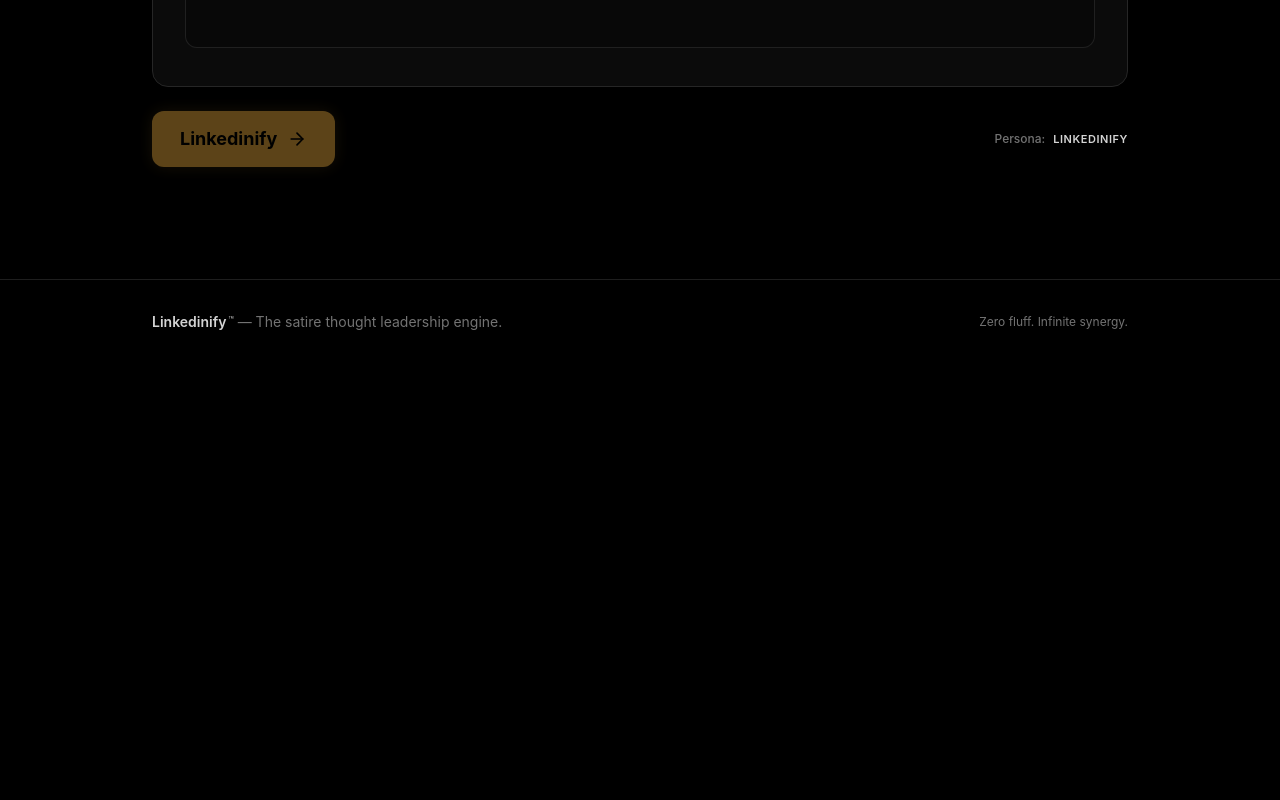
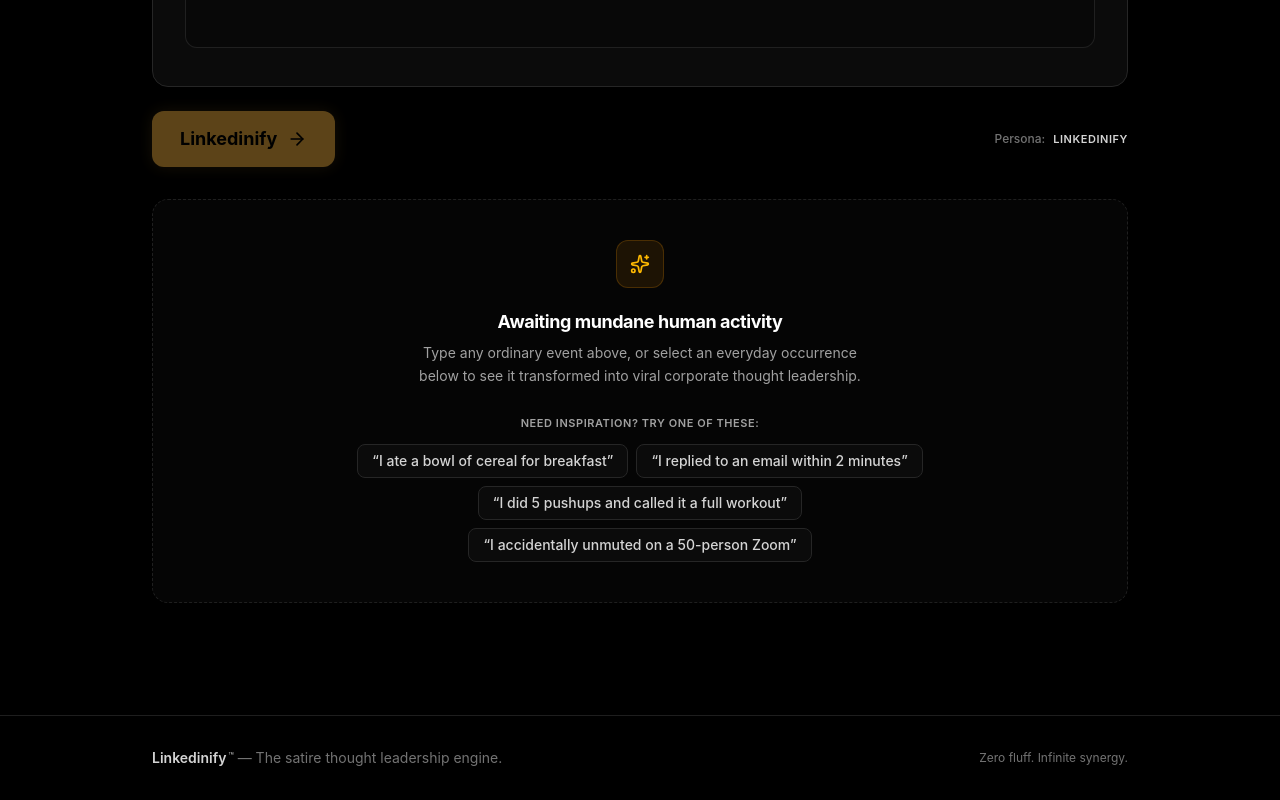
Before and after one commit to Thushar070/Linkify, a Next.js app: page / in a window 1280 px wide. Shown: the part 591-1391 px from the top of the page. Before the commit the page ends 955 px from the top, so only its background shows below. Built offline with nearby package versions, Linux system fonts and the light colour scheme.

Commit message:
added empty state view and soft validation for short inputs

```diff
--- a/app/api/generate/route.ts
+++ b/app/api/generate/route.ts
@@ -30,7 +30,7 @@
       mode?: unknown;
     };
 
-    // 1. Validate sentence presence and type
+    // 1. Validate sentence presence and minimum length
     if (typeof sentence !== "string" || sentence.trim().length === 0) {
       return NextResponse.json(
         { error: "Please enter a sentence to Linkedinify." },
@@ -40,7 +40,17 @@
 
     const trimmedSentence = sentence.trim();
 
-    // 2. Validate input length to prevent token abuse
+    if (trimmedSentence.length < 5) {
+      return NextResponse.json(
+        {
+          error:
+            "Please provide a bit more detail (at least 5 characters) so we have something to synergize with.",
+        },
+        { status: 400 }
+      );
+    }
+
+    // 2. Validate input maximum length to prevent token abuse
     if (trimmedSentence.length > 500) {
       return NextResponse.json(
         { error: "Input is too long. Please keep it under 500 characters." },
--- a/app/page.tsx
+++ b/app/page.tsx
@@ -6,6 +6,7 @@
 import GenerateButton from "@/components/GenerateButton";
 import LinkedInPostCard from "@/components/LinkedInPostCard";
 import LoadingState from "@/components/LoadingState";
+import EmptyState from "@/components/EmptyState";
 import AmbientNetwork3D from "@/components/AmbientNetwork3D";
 import { AlertCircle, RotateCcw } from "lucide-react";
 
@@ -117,7 +118,7 @@
               <GenerateButton
                 onClick={handleGenerate}
                 loading={isLoading}
-                disabled={!sentence.trim()}
+                disabled={sentence.trim().length < 5}
                 text={hasGenerated ? "Regenerate Post" : "Linkedinify"}
               />
 
@@ -126,7 +127,7 @@
                   type="button"
                   onClick={handleReset}
                   disabled={isLoading}
-                  className="px-5 py-3.5 rounded-xl border border-neutral-800 bg-surface text-neutral-300 hover:text-white hover:bg-surface-hover text-sm sm:text-base font-semibold inline-flex items-center justify-center gap-2 transition-colors cursor-pointer"
+                  className="px-5 py-3.5 rounded-xl border border-neutral-800 bg-surface text-neutral-300 hover:text-white hover:bg-surface-hover text-sm sm:text-base font-semibold inline-flex items-center justify-center gap-2 transition-colors cursor-pointer focus-visible:outline-hidden focus-visible:ring-2 focus-visible:ring-amber-500/80 focus-visible:ring-offset-2 focus-visible:ring-offset-black"
                 >
                   <RotateCcw className="w-4 h-4 text-neutral-400" />
                   <span>Reset</span>
@@ -146,18 +147,20 @@
         {/* Error notification banner */}
         {error && (
           <section
-            className="p-5 rounded-xl border border-neutral-800 bg-neutral-950 text-neutral-200 flex items-start sm:items-center justify-between gap-4 text-sm sm:text-base animate-slide-up-fade shadow-lg"
+            className="p-4 sm:p-5 rounded-xl border border-amber-500/20 bg-amber-950/20 text-neutral-200 flex items-start sm:items-center justify-between gap-4 text-sm sm:text-base animate-slide-up-fade shadow-lg"
             role="alert"
           >
-            <div className="flex items-center gap-3">
-              <AlertCircle className="w-5 h-5 text-amber-500 shrink-0" />
-              <span>{error}</span>
+            <div className="flex items-center gap-3 min-w-0">
+              <div className="w-8 h-8 rounded-lg bg-amber-500/10 border border-amber-500/30 flex items-center justify-center shrink-0">
+                <AlertCircle className="w-4 h-4 text-amber-400" />
+              </div>
+              <span className="text-neutral-200 text-sm sm:text-base font-medium leading-relaxed">{error}</span>
             </div>
             <button
               type="button"
               onClick={handleGenerate}
-              disabled={isLoading}
-              className="text-xs sm:text-sm font-bold text-accent hover:underline shrink-0 cursor-pointer disabled:opacity-50"
+              disabled={isLoading || sentence.trim().length < 5}
+              className="px-3 py-1.5 rounded-lg border border-amber-500/30 bg-amber-500/10 hover:bg-amber-500/20 text-amber-300 text-xs sm:text-sm font-semibold transition-colors cursor-pointer shrink-0 disabled:opacity-50 focus-visible:outline-hidden focus-visible:ring-2 focus-visible:ring-amber-500/80 focus-visible:ring-offset-2 focus-visible:ring-offset-black"
             >
               Try again
             </button>
@@ -184,6 +187,16 @@
             />
           </section>
         )}
+
+        {/* Empty State before any generation has occurred */}
+        {!isLoading && !hasGenerated && (
+          <EmptyState
+            onSelectPrompt={(selectedPrompt) => {
+              setSentence(selectedPrompt);
+              setError(null);
+            }}
+          />
+        )}
       </main>
 
       {/* Footer */}
--- /dev/null
+++ b/components/EmptyState.tsx
@@ -0,0 +1,56 @@
+"use client";
+
+import React from "react";
+import { Sparkles } from "lucide-react";
+
+interface EmptyStateProps {
+  onSelectPrompt: (prompt: string) => void;
+}
+
+const SAMPLE_PROMPTS = [
+  "I ate a bowl of cereal for breakfast",
+  "I replied to an email within 2 minutes",
+  "I did 5 pushups and called it a full workout",
+  "I accidentally unmuted on a 50-person Zoom",
+];
+
+export default function EmptyState({ onSelectPrompt }: EmptyStateProps) {
+  return (
+    <section
+      className="border border-dashed border-neutral-800/80 bg-[#090909]/60 rounded-2xl p-6 sm:p-10 text-center space-y-5 animate-slide-up-fade"
+      aria-label="Empty State and Prompt Suggestions"
+    >
+      <div className="inline-flex items-center justify-center w-12 h-12 rounded-xl bg-amber-500/10 border border-amber-500/20 text-amber-400">
+        <Sparkles className="w-5 h-5" />
+      </div>
+
+      <div className="space-y-1.5 max-w-md mx-auto">
+        <h3 className="text-base sm:text-lg font-bold text-white tracking-tight">
+          Awaiting mundane human activity
+        </h3>
+        <p className="text-xs sm:text-sm text-neutral-400 leading-relaxed">
+          Type any ordinary event above, or select an everyday occurrence below to see it transformed into viral corporate thought leadership.
+        </p>
+      </div>
+
+      {/* Suggested Inspiration Pills */}
+      <div className="pt-2">
+        <div className="text-[11px] font-semibold uppercase tracking-wider text-neutral-400 mb-3">
+          Need inspiration? Try one of these:
+        </div>
+        <div className="flex flex-wrap items-center justify-center gap-2 max-w-xl mx-auto">
+          {SAMPLE_PROMPTS.map((prompt) => (
+            <button
+              key={prompt}
+              type="button"
+              onClick={() => onSelectPrompt(prompt)}
+              className="px-3.5 py-1.5 rounded-lg border border-neutral-800 bg-surface/80 hover:bg-surface-hover hover:border-neutral-700 text-neutral-300 hover:text-white text-xs sm:text-sm font-medium transition-all duration-150 cursor-pointer text-left focus-visible:outline-hidden focus-visible:ring-2 focus-visible:ring-amber-500/80 focus-visible:ring-offset-2 focus-visible:ring-offset-black"
+            >
+              &ldquo;{prompt}&rdquo;
+            </button>
+          ))}
+        </div>
+      </div>
+    </section>
+  );
+}
--- a/components/InputCard.tsx
+++ b/components/InputCard.tsx
@@ -51,17 +51,35 @@
 
       {/* Centerpiece Textarea */}
       <div className="relative">
+        <label htmlFor="everyday-event-input" className="sr-only">
+          The everyday event to LinkedInify
+        </label>
         <textarea
+          id="everyday-event-input"
+          name="everyday-event-input"
           ref={textareaRef}
           value={value}
           onChange={(e) => onChange(e.target.value)}
           placeholder={placeholder}
           disabled={disabled}
           maxLength={300}
-          className="w-full resize-none overflow-hidden rounded-xl border border-neutral-800/80 bg-[#080808] p-4 sm:p-5 md:p-6 text-base sm:text-xl md:text-2xl text-white placeholder:text-neutral-600 focus:bg-[#0a0a0a] focus:border-transparent focus:outline-hidden leading-relaxed font-normal transition-all duration-200"
+          aria-label="The everyday event to LinkedInify"
+          aria-describedby={value.trim().length > 0 && value.trim().length < 5 ? "short-input-nudge" : undefined}
+          className="w-full resize-none overflow-hidden rounded-xl border border-neutral-800/80 bg-[#080808] p-4 sm:p-5 md:p-6 text-base sm:text-xl md:text-2xl text-white placeholder:text-neutral-600 focus:bg-[#0a0a0a] focus:border-amber-500/50 focus:outline-hidden leading-relaxed font-normal transition-all duration-200"
           style={{ minHeight: "180px" }}
         />
       </div>
+
+      {/* Soft nudge for short/vague inputs */}
+      {value.trim().length > 0 && value.trim().length < 5 && (
+        <p
+          id="short-input-nudge"
+          className="mt-3 text-xs sm:text-sm text-amber-400/90 font-medium flex items-center gap-1.5 animate-slide-up-fade"
+        >
+          <span>✦</span>
+          <span>Give us a little more to synergize with (at least 5 characters of mundane reality).</span>
+        </p>
+      )}
     </div>
   );
 }
```
